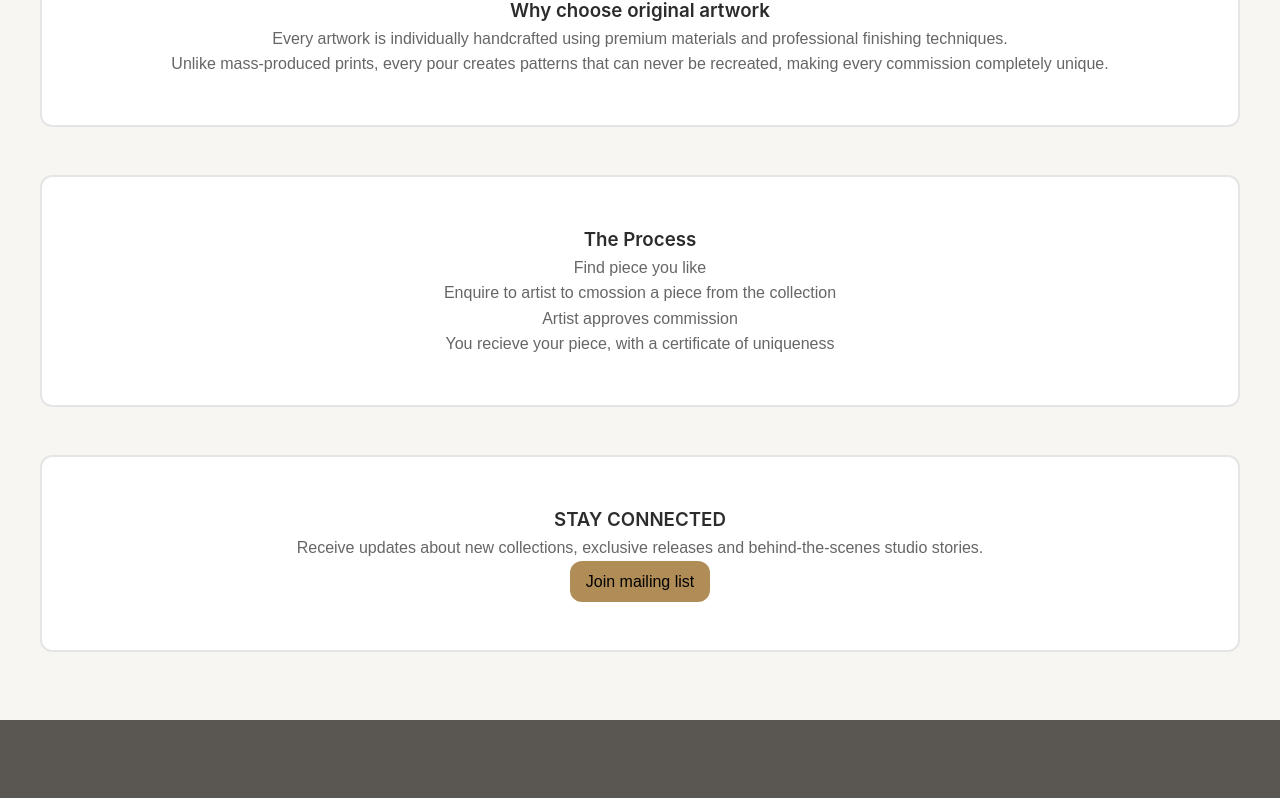
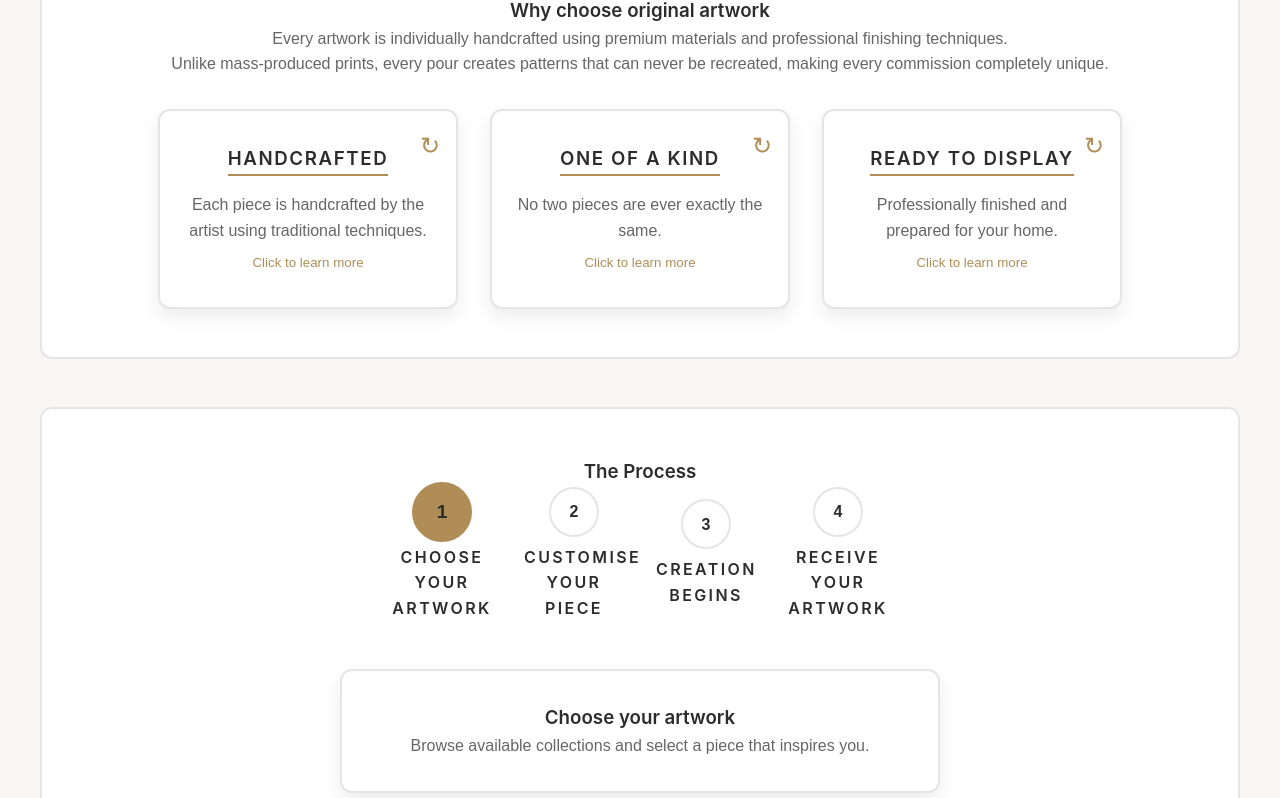
Before and after one commit to Emmet22/artist-website-template, a React (Vite) app: page / in a window 1280 px wide. Shown: the part 1478-2276 px from the top of the page. Built offline with nearby package versions, Linux system fonts and the light colour scheme.

Commit message:
#31 first version of interactive timeline component

```diff
--- /dev/null
+++ b/src/components/common/Timeline.module.css
@@ -0,0 +1,70 @@
+.timeline {
+    width: 100%;
+}
+
+.steps {
+    display: flex;
+    justify-content: center;
+    align-items: center;
+    gap: 2rem;
+    position: relative;
+}
+
+.step {
+    display: flex;
+    flex-direction: column;
+    align-items: center;
+    cursor: pointer;
+
+    transition: transform 0.3s ease;
+}
+
+.step:hover {
+    transform: translateY(-5px);
+}
+
+.circle {
+    width: 50px;
+    height: 50px;
+    border-radius: 50%;
+
+    display: flex;
+    align-items: center;
+    justify-content: center;
+
+    border: 2px solid var(--clr-border);
+    background-color: var(--clr-surface);
+    font-weight: bold;
+
+    transition:
+        background-color 0.3s ease,
+        border-color 0.3s ease,
+        transform 0.3s ease;
+}
+
+.active .circle {
+    background-color: var(--clr-accent);
+    border-color: var(--clr-accent);
+    transform: scale(1.2);
+}
+
+.stepTitle{
+    margin-top: 0.5rem;
+    text-align: center;
+    max-width: 100px;
+    text-transform: uppercase;
+    letter-spacing: 0.15rem;
+}
+
+.description {
+    margin: 3rem auto 0;
+    max-width: 600px;
+    padding: 2rem;
+    text-align: center;
+
+    background-color: var(--clr-surface);
+    border: 2px solid var(--clr-border);
+    border-radius: var(--radius);
+    box-shadow: var(--shadow);
+
+}
--- /dev/null
+++ b/src/components/common/Timeline.tsx
@@ -0,0 +1,51 @@
+import type {TimelineStep} from "../../types/TimelineStep";
+import { useState } from "react";
+import styles from "./Timeline.module.css";
+
+interface TimelineProps {
+    steps: TimelineStep[];
+}
+
+function Timeline({ steps }: TimelineProps) {
+
+    const [selectedStep, setSelectedStep] = useState(0);
+
+    return (
+        <div className={styles.timeline}>
+
+            <div className={styles.steps}>
+                {
+                    steps.map((step, index) => (
+                        <div
+                            key={index}
+                            className={
+                                `${styles.step}
+                                ${selectedStep === index ? styles.active : ""}`
+                            }
+                            onClick={() => setSelectedStep(index)}
+                        >
+
+                            <div className={styles.circle}>
+                                {step.stepNumber}
+                            </div>
+                            <h4 className={styles.stepTitle}>{step.title}</h4>
+                        </div>
+                    ))
+                }
+            </div>
+
+            <div className={styles.description}>
+                <h3>
+                    {steps[selectedStep].title}
+                </h3>
+
+                <p>
+                    {steps[selectedStep].description}
+                </p>
+            </div>
+
+        </div>
+    );
+}
+
+export default Timeline;
--- /dev/null
+++ b/src/data/ProcessSteps.ts
@@ -0,0 +1,33 @@
+// smaple data for the our process timeline
+
+import type {TimelineStep} from "../types/TimelineStep";
+
+export const processSteps: TimelineStep[] = [
+    {
+        stepNumber:"1",
+        title:"Choose your artwork",
+        description:
+        "Browse available collections and select a piece that inspires you."
+    },
+
+    {
+        stepNumber:"2",
+        title:"Customise your piece",
+        description:
+        "Choose your preferred size, material and frame options."
+    },
+
+    {
+        stepNumber:"3",
+        title:"Creation begins",
+        description:
+        "The artwork is carefully handcrafted using professional techniques."
+    },
+
+    {
+        stepNumber:"4",
+        title:"Receive your artwork",
+        description:
+        "Your finished piece is packaged securely and delivered."
+    }
+];
--- /dev/null
+++ b/src/pages/Home.module.css
@@ -0,0 +1,8 @@
+.flipCardContainer {
+    display: flex;
+    justify-content: center;
+    gap: 2rem;
+    flex-wrap: wrap;
+
+    margin-top: 2rem;
+}
--- a/src/pages/Home.tsx
+++ b/src/pages/Home.tsx
@@ -1,10 +1,15 @@
+import styles from "./Home.module.css";
+
 // import components
 import Section from "../components/common/Section";
 import Hero from "../components/common/Hero";
 import Collection from "../components/artwork/Collection";
+import FlipCard from "../components/common/FlipCard";
+import Timeline from "../components/common/Timeline";
 
 // import sample data
 import { sampleCollections } from "../data/SampleCollectionData";
+import { processSteps } from "../data/ProcessSteps";
 
 function Home() {
     return (
@@ -30,22 +35,31 @@ function Home() {
               completely unique.
             </p>
 
-            {/*
-              add section cards here
-              1 handcrafted by the artist
-              2 unique one of a kind
-              3 ready to display
-            */}
+            <div className={styles.flipCardContainer}>
+              <FlipCard
+                title="Handcrafted"
+                frontText="Each piece is handcrafted by the artist using traditional techniques."
+                backText="Each piece is carefully designed, poured and finished by hand, ensuring attention to detail."
+              />
+
+              <FlipCard
+                title="One of a kind"
+                frontText="No two pieces are ever exactly the same."
+                backText="The natural movement of colour and texture means every artwork develops its own unique patterns and character."
+              />
+
+              <FlipCard
+                title="Ready To Display"
+                frontText="Professionally finished and prepared for your home."
+                backText="Each artwork is completed with quality materials and finishing touches so it can be enjoyed immediately."
+              />
+            </div>
         </Section>
 
         <Section>
           <h3>The Process</h3>
-          <ul>
-            <li><p>Find piece you like</p></li>
-            <li><p>Enquire to artist to cmossion a piece from the collection</p></li>
-            <li><p>Artist approves commission</p></li>
-            <li><p>You recieve your piece, with a certificate of uniqueness</p></li>
-          </ul>
+
+          <Timeline steps={processSteps} />
         </Section>
 
         <Section>
--- /dev/null
+++ b/src/types/TimelineStep.ts
@@ -0,0 +1,5 @@
+export interface TimelineStep {
+    stepNumber: string;
+    title: string;
+    description: string;
+}
```
